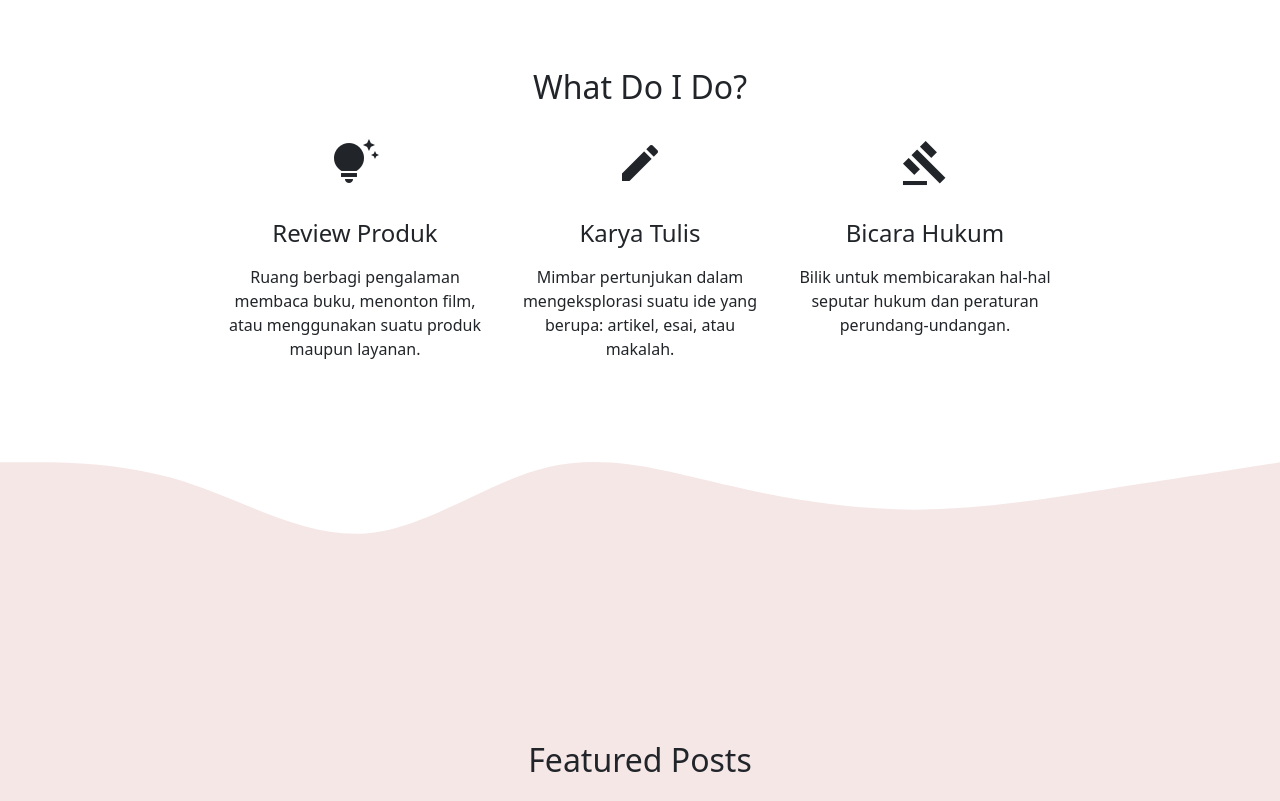
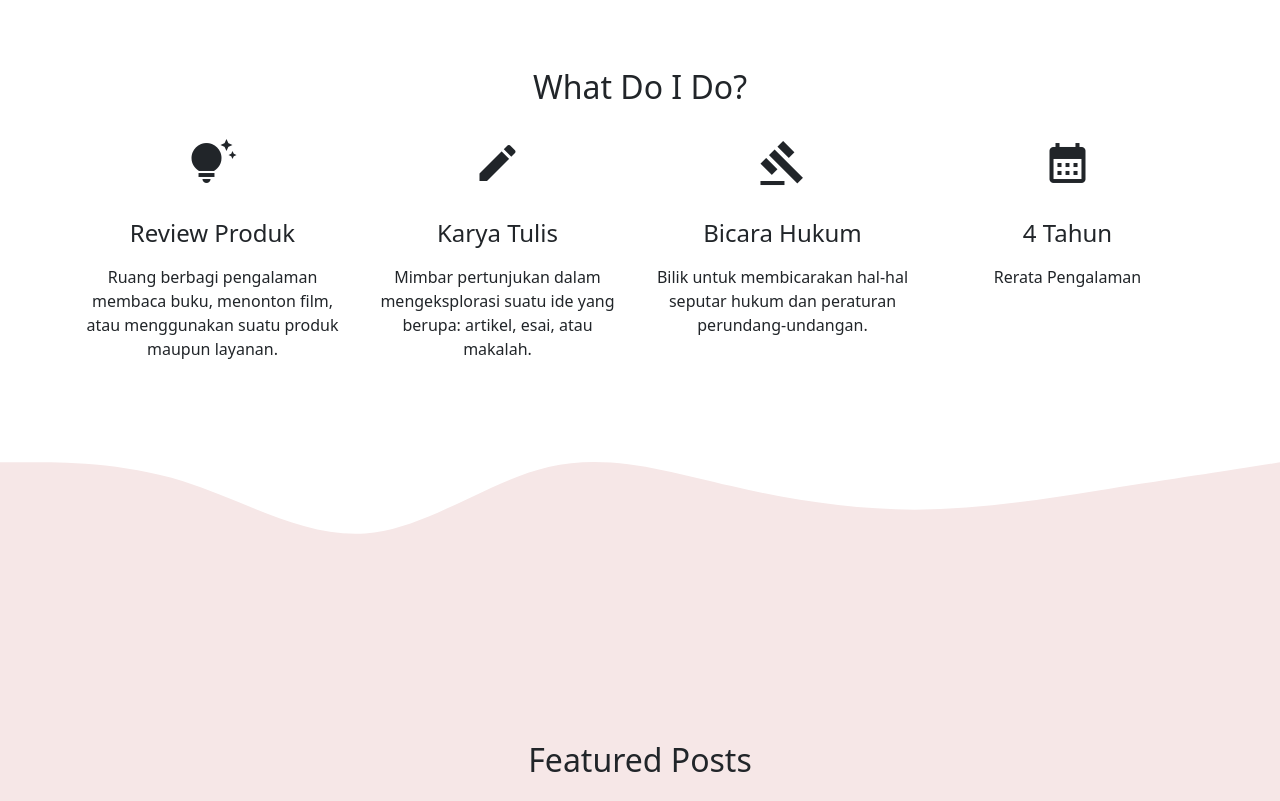
Before and after one commit to elismadina/elismadina.github.io, a plain HTML site: page index.html in a window 1280 px wide. Shown: the part 840-1641 px from the top of the page. Drawn offline with nearby package versions, Linux system fonts and the light colour scheme.

Commit message:
menambahkan bagian baru

```diff
--- a/index.html
+++ b/index.html
@@ -106,6 +106,17 @@
     </p>
             <h4 class="lh-lg">Bicara Hukum</h4>
             <p>Bilik untuk membicarakan hal-hal seputar hukum dan peraturan perundang-undangan.</p>
+          </div>
+          <div class="col-md-3">
+            <p class="icon">
+            <span class="material-icons md-48">
+              calendar_month
+              </span>
+            <link href="https://fonts.googleapis.com/icon?family=Material+Icons"
+      rel="stylesheet">
+    </p>
+            <h4 class="lh-lg">4 Tahun</h4>
+            <p>Rerata Pengalaman</p>
           </div>
         </div>
       </div>
```
